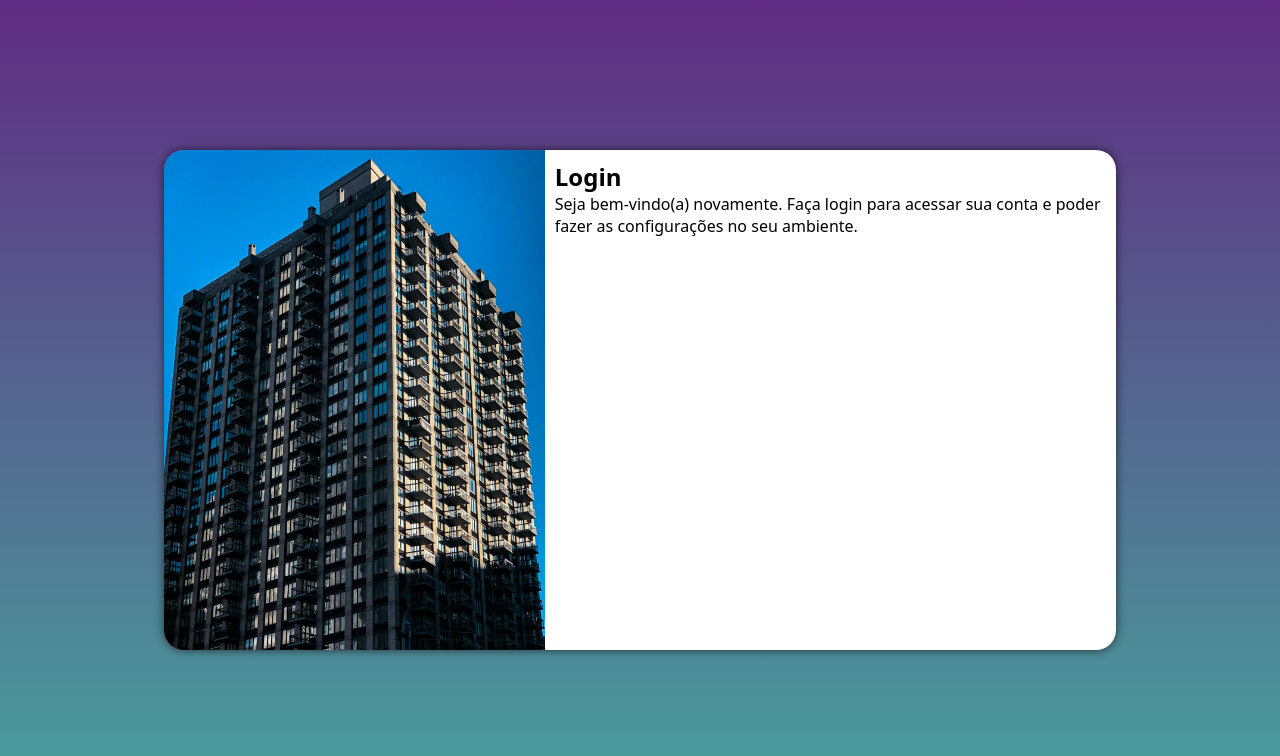
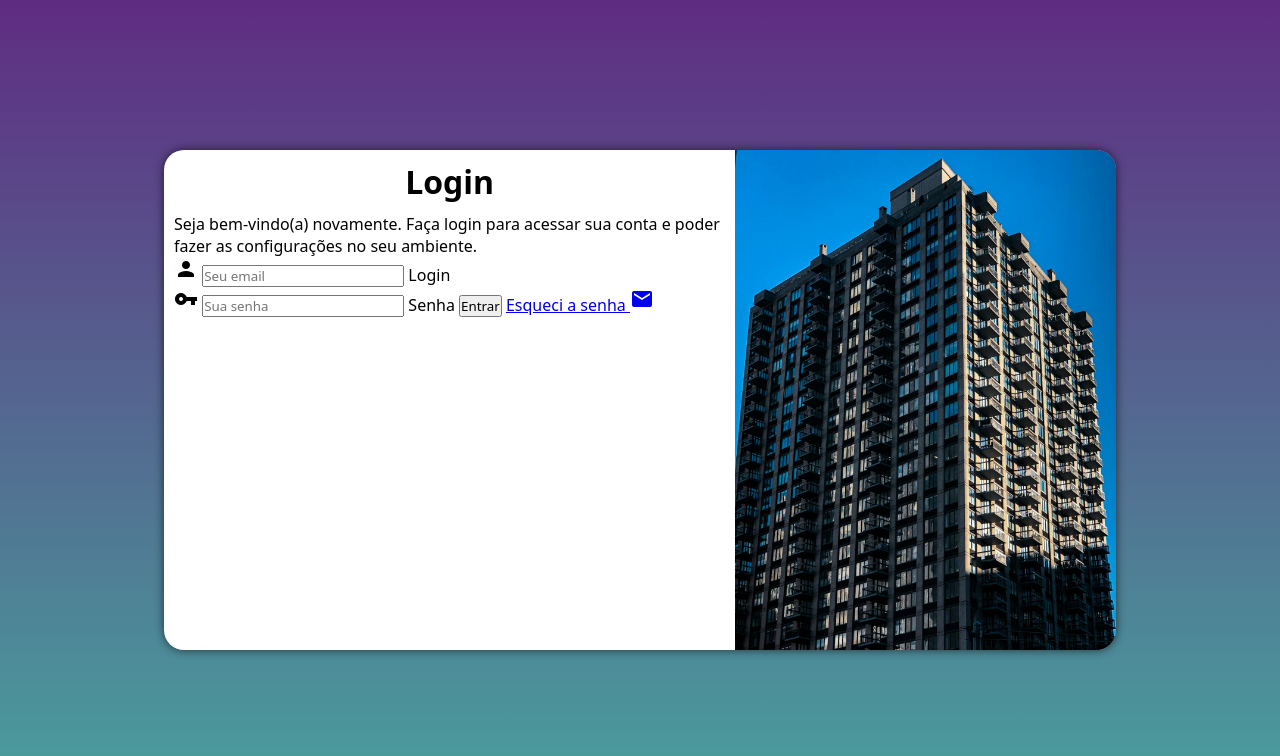
Before and after one commit to MATBRANDS113/projeto-login, a plain HTML site: page index.html in a window 1280 px wide. Drawn offline with Linux system fonts and the light colour scheme.

Commit message:
add form

```diff
--- a/estilos/media-query.css
+++ b/estilos/media-query.css
@@ -30,13 +30,21 @@
         width: 952px;
     }
     section#login > div#imagem{
-        float: left;
+        float: right;
         width: 40%;
         height: 100%;
         background-position: center top;
     }
     section#login > div#formulario{
-        float: right;
+        float: left;
         width: 60%;
     }
+    div#formulario > p{
+    font-size: 1em;
 }
+div#formulario > h1{
+    font-size: 2em;
+}
+
+
+}
--- a/estilos/style.css
+++ b/estilos/style.css
@@ -46,3 +46,12 @@ section#login > div#formulario{
     display: block;
     padding: 10px;
 }
+
+div#formulario > h1{
+    text-align: center;
+    margin-bottom: 10px;
+}
+
+div#formulario > p{
+    font-size: 0.8em;
+}
--- a/index.html
+++ b/index.html
@@ -4,6 +4,8 @@
     <meta charset="UTF-8">
     <meta name="viewport" content="width=device-width, initial-scale=1.0">
     <title>Login</title>
+    <link href="https://fonts.googleapis.com/icon?family=Material+Icons" rel="stylesheet">
+
     <link rel="stylesheet" href="estilos/style.css">
     <link rel="stylesheet" href="estilos/media-query.css">
 </head>
@@ -17,8 +19,20 @@
 
                 <h1>Login</h1>
                 <p>Seja bem-vindo(a) novamente. Faça login para acessar sua conta e poder fazer as configurações no seu ambiente.</p>
-                <form action="login.php" method="post">
-
+                <form action="login.php" method="post" autocomplete="on">
+                    <div class="campo">
+                        <i class="material-icons">person</i>
+                        <input type="email" name="login" id="ilogin"
+                        placeholder="Seu email" autocomplete="email" required maxlength="30">
+                        <label for="ilogin">Login</label>
+                    </div>
+                    <div class="campo">
+                        <i class="material-icons">vpn_key</i>
+                        <input type="password" name="senha" id="isenha" placeholder="Sua senha" autocomplete="current-password" required minlength="8" maxlength="20">
+                        <label for="isenha">Senha</label>
+                        <input type="submit" value="Entrar">
+                        <a href="esqueci.html">Esqueci a senha <i class="material-icons">mail</i></a>
+                    </div>
                 </form>
             </div>
         </section>
```
